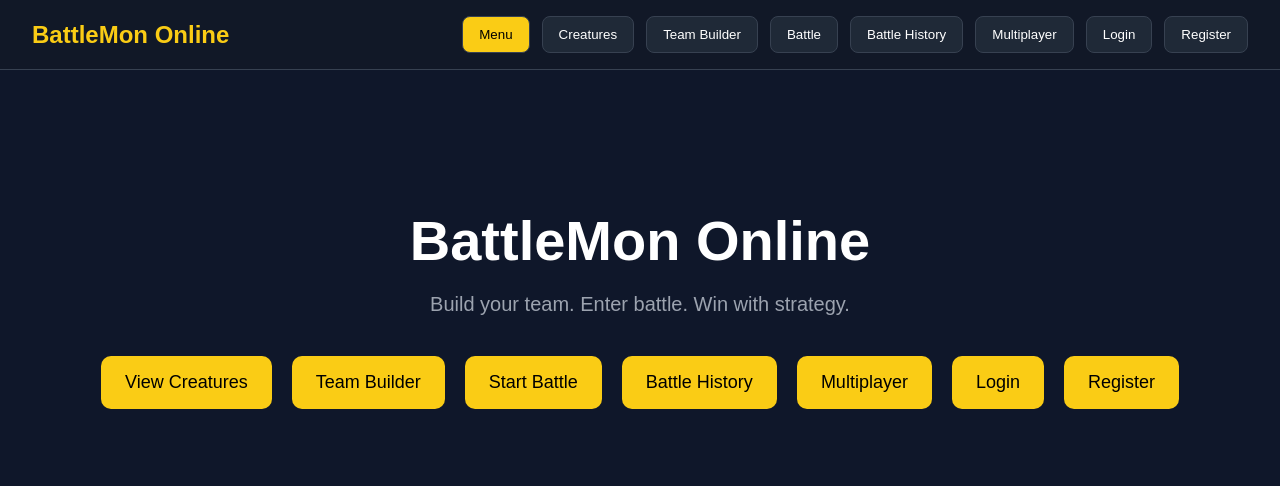
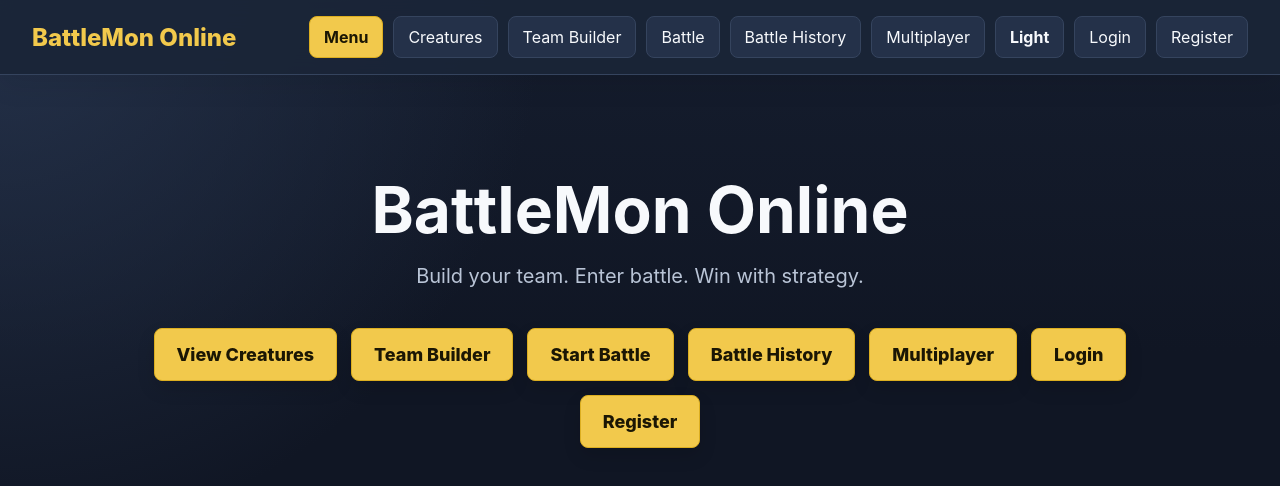
Before and after one commit to ZoRoEmiya/BattleMon-Online, a React (Vite) app in the folder client/: page / in a window 1280 px wide. Shown: the top 486 px of the page. Built offline with nearby package versions, Linux system fonts and the light colour scheme.

Commit message:
feat: implement theme toggle functionality and enhance battle history handling

```diff
--- a/client/src/App.jsx
+++ b/client/src/App.jsx
@@ -15,14 +15,27 @@ import MultiplayerPage from "./pages/MultiplayerPage";
 import RegisterPage from "./pages/RegisterPage";
 
 const TOKEN_STORAGE_KEY = "battlemonToken";
+const THEME_STORAGE_KEY = "battlemonTheme";
+
+function getStoredTheme() {
+  const storedTheme = localStorage.getItem(THEME_STORAGE_KEY);
+
+  return storedTheme === "light" ? "light" : "dark";
+}
 
 function App() {
   const [currentPage, setCurrentPage] = useState("menu");
   const [selectedTeam, setSelectedTeam] = useState([]);
+  const [theme, setTheme] = useState(getStoredTheme);
   const [token, setToken] = useState(
     () => localStorage.getItem(TOKEN_STORAGE_KEY) || ""
   );
   const [currentUser, setCurrentUser] = useState(null);
+
+  useEffect(() => {
+    document.documentElement.dataset.theme = theme;
+    localStorage.setItem(THEME_STORAGE_KEY, theme);
+  }, [theme]);
 
   useEffect(() => {
     if (!token) {
@@ -135,6 +148,7 @@ function App() {
         <MultiplayerPage
           currentUser={currentUser}
           selectedTeam={selectedTeam}
+          token={token}
         />
       );
     }
@@ -152,8 +166,14 @@ function App() {
       <Navbar
         currentUser={currentUser}
         currentPage={currentPage}
+        theme={theme}
         onLogout={handleLogout}
         onNavigate={setCurrentPage}
+        onToggleTheme={() =>
+          setTheme((currentTheme) =>
+            currentTheme === "dark" ? "light" : "dark"
+          )
+        }
       />
 
       {renderPage()}
--- a/client/src/components/Navbar.jsx
+++ b/client/src/components/Navbar.jsx
@@ -1,4 +1,11 @@
-function Navbar({ currentPage, currentUser, onLogout, onNavigate }) {
+function Navbar({
+  currentPage,
+  currentUser,
+  theme,
+  onLogout,
+  onNavigate,
+  onToggleTheme
+}) {
   return (
     <nav className="navbar">
       <div className="logo">BattleMon Online</div>
@@ -46,6 +53,14 @@ function Navbar({ currentPage, currentUser, onLogout, onNavigate }) {
           Multiplayer
         </button>
 
+        <button
+          className="theme-toggle"
+          onClick={onToggleTheme}
+          title={`Switch to ${theme === "dark" ? "light" : "dark"} mode`}
+        >
+          {theme === "dark" ? "Light" : "Dark"}
+        </button>
+
         {currentUser ? (
           <>
             <span className="nav-user">{currentUser.username}</span>
--- a/client/src/index.css
+++ b/client/src/index.css
@@ -1,93 +1,193 @@
+:root {
+  color-scheme: dark;
+  --bg: #101624;
+  --bg-soft: #151d2e;
+  --surface: #1b2538;
+  --surface-strong: #243149;
+  --border: #35445e;
+  --text: #f7f9fc;
+  --muted: #b9c4d6;
+  --accent: #f2c94c;
+  --accent-strong: #dcae20;
+  --accent-text: #1b1604;
+  --primary: #3b82f6;
+  --primary-strong: #2563eb;
+  --danger: #f87171;
+  --success: #35d07f;
+  --enemy: #f05d5e;
+  --shadow: 0 20px 50px rgba(0, 0, 0, 0.24);
+}
+
+:root[data-theme="light"] {
+  color-scheme: light;
+  --bg: #f5f7fb;
+  --bg-soft: #e9edf5;
+  --surface: #ffffff;
+  --surface-strong: #eef3fb;
+  --border: #cfd8e7;
+  --text: #182033;
+  --muted: #526071;
+  --accent: #d99a16;
+  --accent-strong: #b97808;
+  --accent-text: #ffffff;
+  --primary: #2563eb;
+  --primary-strong: #1d4ed8;
+  --danger: #c43c3c;
+  --success: #169b5b;
+  --enemy: #d94848;
+  --shadow: 0 18px 42px rgba(40, 54, 80, 0.14);
+}
+
+* {
+  box-sizing: border-box;
+}
+
 body {
   margin: 0;
-  font-family: Arial, sans-serif;
-  background: #0f172a;
-  color: white;
+  min-height: 100vh;
+  font-family: Inter, Arial, sans-serif;
+  background:
+    radial-gradient(circle at top left, var(--surface-strong), transparent 34rem),
+    linear-gradient(180deg, var(--bg-soft), var(--bg) 22rem);
+  color: var(--text);
+}
+
+button,
+input {
+  font: inherit;
 }
 
 button {
   cursor: pointer;
+  transition: transform 140ms ease, background 140ms ease, border-color 140ms ease;
+}
+
+button:hover:not(:disabled) {
+  transform: translateY(-1px);
+}
+
+button:disabled {
+  opacity: 0.55;
+  cursor: not-allowed;
+}
+
+h1,
+h2,
+h3,
+p {
+  overflow-wrap: anywhere;
 }
 
 .navbar {
-  background: #111827;
-  border-bottom: 1px solid #374151;
-
+  position: sticky;
+  top: 0;
+  z-index: 10;
+  background: color-mix(in srgb, var(--surface) 92%, transparent);
+  border-bottom: 1px solid var(--border);
+  box-shadow: 0 10px 28px rgba(0, 0, 0, 0.08);
   display: flex;
   justify-content: space-between;
   align-items: center;
-
+  gap: 20px;
   padding: 16px 32px;
+  backdrop-filter: blur(14px);
 }
 
 .logo {
   font-size: 24px;
-  font-weight: bold;
-  color: #facc15;
+  font-weight: 800;
+  color: var(--accent);
+  white-space: nowrap;
 }
 
 .nav-buttons {
   display: flex;
   align-items: center;
   flex-wrap: wrap;
-  gap: 12px;
+  justify-content: flex-end;
+  gap: 10px;
 }
 
-.nav-buttons button {
-  background: #1f2937;
-  border: 1px solid #374151;
-  color: white;
-
-  padding: 10px 16px;
+.nav-buttons button,
+.switch-buttons button {
+  background: var(--surface-strong);
+  border: 1px solid var(--border);
+  color: var(--text);
+  padding: 10px 14px;
   border-radius: 8px;
 }
 
-.nav-buttons button.active {
-  background: #facc15;
-  color: black;
+.nav-buttons button.active,
+.theme-toggle {
+  background: var(--accent);
+  border-color: var(--accent-strong);
+  color: var(--accent-text);
+  font-weight: 700;
 }
 
 .nav-user {
-  color: #facc15;
-  font-weight: bold;
+  color: var(--accent);
+  font-weight: 800;
 }
 
 .page {
-  padding: 32px;
+  width: min(1180px, calc(100% - 32px));
+  margin: 0 auto;
+  padding: 32px 0 56px;
 }
 
 .menu-page {
+  width: min(1000px, calc(100% - 32px));
+  margin: 0 auto;
+  padding: 96px 0 56px;
   text-align: center;
-  padding-top: 100px;
 }
 
 .menu-page h1 {
-  font-size: 56px;
-  margin-bottom: 16px;
+  font-size: clamp(40px, 7vw, 64px);
+  margin: 0 0 16px;
 }
 
 .subtitle {
-  color: #9ca3af;
-  margin-bottom: 40px;
+  color: var(--muted);
+  margin: 0 0 40px;
   font-size: 20px;
 }
 
+.menu-actions,
+.move-buttons,
+.switch-buttons,
+.multiplayer-actions,
+.saved-team-actions,
+.team-slots {
+  display: flex;
+  flex-wrap: wrap;
+  gap: 14px;
+}
+
 .menu-actions {
-  display: flex;
   justify-content: center;
-  flex-wrap: wrap;
-  gap: 20px;
+}
+
+.menu-actions button,
+.team-slot button,
+.selectable-card button,
+.save-team-button,
+.auth-form button,
+.saved-team-actions button,
+.multiplayer-actions button {
+  background: var(--accent);
+  color: var(--accent-text);
+  border: 1px solid var(--accent-strong);
+  border-radius: 8px;
+  padding: 11px 16px;
+  font-weight: 800;
+  box-shadow: 0 8px 18px rgba(0, 0, 0, 0.12);
 }
 
 .menu-actions button {
-  background: #facc15;
-  color: black;
-
-  border: none;
-  padding: 16px 24px;
-
+  padding: 15px 22px;
   font-size: 18px;
-  border-radius: 10px;
 }
 
 .creatures-grid {
@@ -96,22 +196,30 @@ button {
   gap: 20px;
 }
 
+.creature-card,
+.selected-team,
+.saved-team-card,
+.auth-form,
+.battle-card,
+.battle-log,
+.team-slot {
+  background: var(--surface);
+  border: 1px solid var(--border);
+  border-radius: 8px;
+  box-shadow: var(--shadow);
+}
+
 .creature-card {
-  background: #1e293b;
-  border: 1px solid #334155;
-
-  border-radius: 12px;
   padding: 20px;
 }
 
-.creature-card h2 {
-  color: #facc15;
+.creature-card h2,
+.saved-team-card h2,
+.saved-team-card h3 {
+  color: var(--accent);
 }
 
 .selected-team {
-  background: #111827;
-  border: 1px solid #374151;
-  border-radius: 12px;
   padding: 20px;
   margin-bottom: 28px;
 }
@@ -127,48 +235,29 @@ button {
   margin: 0;
 }
 
-.team-header span {
-  color: #facc15;
-  font-weight: bold;
+.team-header span,
+.empty-team {
+  color: var(--muted);
 }
 
-.empty-team {
-  color: #cbd5e1;
+.team-header span {
+  color: var(--accent);
+  font-weight: 800;
 }
 
 .team-slots {
-  display: flex;
-  flex-wrap: wrap;
-  gap: 16px;
   margin-top: 16px;
 }
 
 .team-slot {
-  background: #1e293b;
-  border: 1px solid #334155;
-  border-radius: 8px;
+  min-width: 180px;
   padding: 14px;
-  min-width: 180px;
-
   display: grid;
   gap: 8px;
 }
 
 .team-slot span {
-  color: #cbd5e1;
-}
-
-.team-slot button,
-.selectable-card button,
-.save-team-button,
-.auth-form button,
-.saved-team-actions button {
-  background: #facc15;
-  color: black;
-  border: none;
-  border-radius: 8px;
-  padding: 10px 14px;
-  font-weight: bold;
+  color: var(--muted);
 }
 
 .selectable-card {
@@ -176,28 +265,18 @@ button {
   flex-direction: column;
 }
 
-.selectable-card.selected {
-  border-color: #facc15;
+.selectable-card.selected,
+.saved-team-card.selected {
+  border-color: var(--accent);
+  outline: 2px solid color-mix(in srgb, var(--accent) 36%, transparent);
 }
 
 .selectable-card button {
   margin-top: auto;
 }
 
-.selectable-card button:disabled {
-  opacity: 0.55;
-  cursor: not-allowed;
-}
-
 .save-team-button {
   margin-top: 16px;
-}
-
-.save-team-button:disabled,
-.auth-form button:disabled,
-.saved-team-actions button:disabled {
-  opacity: 0.55;
-  cursor: not-allowed;
 }
 
 .team-save-panel {
@@ -208,18 +287,27 @@ button {
   margin-top: 16px;
 }
 
-.team-save-panel label {
+.team-save-panel label,
+.auth-form label {
   display: grid;
   gap: 8px;
-  color: #cbd5e1;
+  color: var(--muted);
 }
 
-.team-save-panel input {
-  background: #1f2937;
-  border: 1px solid #374151;
+.team-save-panel input,
+.auth-form input {
+  background: var(--bg-soft);
+  border: 1px solid var(--border);
   border-radius: 8px;
-  color: white;
-  padding: 10px 12px;
+  color: var(--text);
+  padding: 12px;
+  min-width: 220px;
+}
+
+.team-save-panel input:focus,
+.auth-form input:focus {
+  border-color: var(--primary);
+  outline: 2px solid color-mix(in srgb, var(--primary) 28%, transparent);
 }
 
 .saved-teams-list {
@@ -229,26 +317,12 @@ button {
 }
 
 .saved-team-card {
-  background: #1e293b;
-  border: 1px solid #334155;
-  border-radius: 8px;
   padding: 16px;
-}
-
-.saved-team-card.selected {
-  border-color: #facc15;
 }
 
 .saved-team-card h2,
 .saved-team-card h3 {
-  color: #facc15;
   margin-top: 0;
-}
-
-.saved-team-actions {
-  display: flex;
-  flex-wrap: wrap;
-  gap: 10px;
 }
 
 .auth-page {
@@ -257,45 +331,25 @@ button {
 }
 
 .auth-form {
-  background: #111827;
-  border: 1px solid #374151;
-  border-radius: 12px;
   padding: 20px;
-
   display: grid;
   gap: 16px;
-}
-
-.auth-form label {
-  display: grid;
-  gap: 8px;
-  color: #cbd5e1;
-}
-
-.auth-form input {
-  background: #1f2937;
-  border: 1px solid #374151;
-  border-radius: 8px;
-  color: white;
-  padding: 12px;
 }
 
 .battle-layout {
   display: flex;
   justify-content: space-between;
   gap: 40px;
-
   margin-top: 40px;
 }
 
 .battle-card {
-  background: #1e293b;
-  border: 1px solid #334155;
+  padding: 22px;
+  width: min(300px, 100%);
+}
 
-  border-radius: 12px;
-  padding: 24px;
-
-  width: 300px;
+.battle-card h2 {
+  margin-top: 0;
 }
 
 .enemy {
@@ -304,60 +358,67 @@ button {
 
 .hp-bar {
   width: 100%;
-  height: 24px;
-
-  background: #374151;
+  height: 20px;
+  background: color-mix(in srgb, var(--bg) 72%, var(--border));
+  border: 1px solid var(--border);
   border-radius: 999px;
-
   overflow: hidden;
-
   margin-top: 16px;
 }
 
 .hp-fill {
   height: 100%;
-  background: #22c55e;
+  min-width: 2px;
+  background: linear-gradient(90deg, var(--success), #8bf0b6);
+  border-radius: inherit;
+  transition: width 220ms ease;
 }
 
 .enemy-fill {
-  background: #ef4444;
+  background: linear-gradient(90deg, var(--enemy), #ff9a8a);
 }
 
 .move-buttons {
-  margin-top: 40px;
-
-  display: flex;
-  flex-wrap: wrap;
-  gap: 20px;
+  margin-top: 32px;
 }
 
 .move-buttons button {
-  background: #2563eb;
-  color: white;
-
-  border: none;
-  padding: 14px 20px;
-
-  border-radius: 10px;
-}
-
-.move-buttons button:disabled {
-  opacity: 0.6;
-  cursor: not-allowed;
+  background: var(--primary);
+  color: #ffffff;
+  border: 1px solid var(--primary-strong);
+  padding: 13px 18px;
+  border-radius: 8px;
+  font-weight: 800;
 }
 
 .battle-log {
-  margin-top: 40px;
+  margin-top: 32px;
+  padding: 20px;
+  max-height: 360px;
+  overflow: auto;
+  line-height: 1.55;
+}
 
-  background: #111827;
-  border: 1px solid #374151;
+.battle-log h3 {
+  margin-top: 0;
+}
 
-  border-radius: 12px;
-  padding: 20px;
+.battle-log p {
+  margin: 8px 0;
+  color: var(--muted);
+}
+
+.battle-log strong {
+  color: var(--accent);
 }
 
 .error-message {
-  color: #fca5a5;
+  color: var(--danger);
+  font-weight: 700;
+}
+
+.winner-message {
+  color: var(--accent);
 }
 
 .switch-section {
@@ -368,75 +429,47 @@ button {
   margin-bottom: 12px;
 }
 
-.switch-buttons {
-  display: flex;
-  flex-wrap: wrap;
-  gap: 12px;
+.multiplayer-actions {
+  margin-bottom: 8px;
 }
 
-.switch-buttons button {
-  background: #1f2937;
-  color: white;
-  border: 1px solid #374151;
-  border-radius: 8px;
-  padding: 10px 14px;
+.sprite-placeholder,
+.battle-sprite {
+  display: flex;
+  align-items: center;
+  justify-content: center;
+  background:
+    radial-gradient(circle at 35% 28%, rgba(255, 255, 255, 0.18), transparent 34%),
+    linear-gradient(145deg, var(--surface-strong), var(--bg-soft));
+  border: 2px solid var(--border);
+  box-shadow: inset 0 -12px 24px rgba(0, 0, 0, 0.12);
+  font-weight: 900;
+  color: var(--accent);
 }
 
-.switch-buttons button:disabled {
-  opacity: 0.55;
-  cursor: not-allowed;
-}
-
-.multiplayer-actions {
-  display: flex;
-  flex-wrap: wrap;
-  gap: 12px;
-}
-
-.multiplayer-actions button {
-  background: #facc15;
-  color: black;
-  border: none;
-  border-radius: 8px;
-  padding: 12px 16px;
-  font-weight: bold;
-}
-
-.multiplayer-actions button:disabled {
-  opacity: 0.55;
-  cursor: not-allowed;
-}
 .sprite-placeholder {
   width: 96px;
   height: 96px;
   margin-bottom: 16px;
-
-  display: flex;
-  align-items: center;
-  justify-content: center;
-
-  background: #334155;
-  border: 2px dashed #64748b;
-  border-radius: 16px;
-
+  border-radius: 18px;
   font-size: 40px;
-  font-weight: bold;
-  color: #facc15;
 }
 
 .arena {
   min-height: 420px;
-
-  background: linear-gradient(180deg, #1e3a8a 0%, #0f172a 60%, #14532d 100%);
-  border: 2px solid #334155;
-  border-radius: 20px;
-
+  background:
+    radial-gradient(ellipse at 24% 76%, rgba(53, 208, 127, 0.28), transparent 24rem),
+    radial-gradient(ellipse at 76% 22%, rgba(59, 130, 246, 0.24), transparent 24rem),
+    linear-gradient(180deg, var(--surface-strong), var(--bg) 58%, #173822);
+  border: 1px solid var(--border);
+  border-radius: 16px;
+  box-shadow: var(--shadow);
   padding: 32px;
   margin-top: 32px;
-
   display: flex;
   justify-content: space-between;
   align-items: center;
+  gap: 24px;
 }
 
 .battle-side {
@@ -449,25 +482,16 @@ button {
 .battle-sprite {
   width: 160px;
   height: 160px;
-
-  display: flex;
-  align-items: center;
-  justify-content: center;
-
-  background: rgba(15, 23, 42, 0.8);
-  border: 3px dashed #94a3b8;
-  border-radius: 24px;
-
+  border-radius: 28px;
   font-size: 72px;
-  font-weight: bold;
 }
 
 .player-sprite {
-  color: #f97316;
+  color: #ff985f;
 }
 
 .enemy-sprite {
-  color: #22c55e;
+  color: #62df95;
 }
 
 .player-side {
@@ -477,3 +501,36 @@ button {
 .enemy-side {
   align-self: flex-start;
 }
+
+@media (max-width: 760px) {
+  .navbar {
+    align-items: flex-start;
+    flex-direction: column;
+    padding: 14px 16px;
+  }
+
+  .nav-buttons {
+    justify-content: flex-start;
+  }
+
+  .arena {
+    min-height: auto;
+    flex-direction: column-reverse;
+    padding: 22px;
+  }
+
+  .player-side,
+  .enemy-side {
+    align-self: center;
+  }
+
+  .battle-sprite {
+    width: 132px;
+    height: 132px;
+    font-size: 58px;
+  }
+
+  .team-save-panel input {
+    width: 100%;
+  }
+}
--- a/client/src/pages/BattleHistoryPage.jsx
+++ b/client/src/pages/BattleHistoryPage.jsx
@@ -61,6 +61,10 @@ function BattleHistoryPage({ currentUser, token }) {
       try {
         const data = await getBattleHistory(token);
 
+        if (!Array.isArray(data.battles)) {
+          throw new Error("Invalid battle history response");
+        }
+
         if (active) {
           setBattles(data.battles);
         }
```
Also changed, not shown: client/src/pages/MultiplayerPage.jsx (+66 -1 lines), 1 other file (tests, documents, lock files or other folders).
